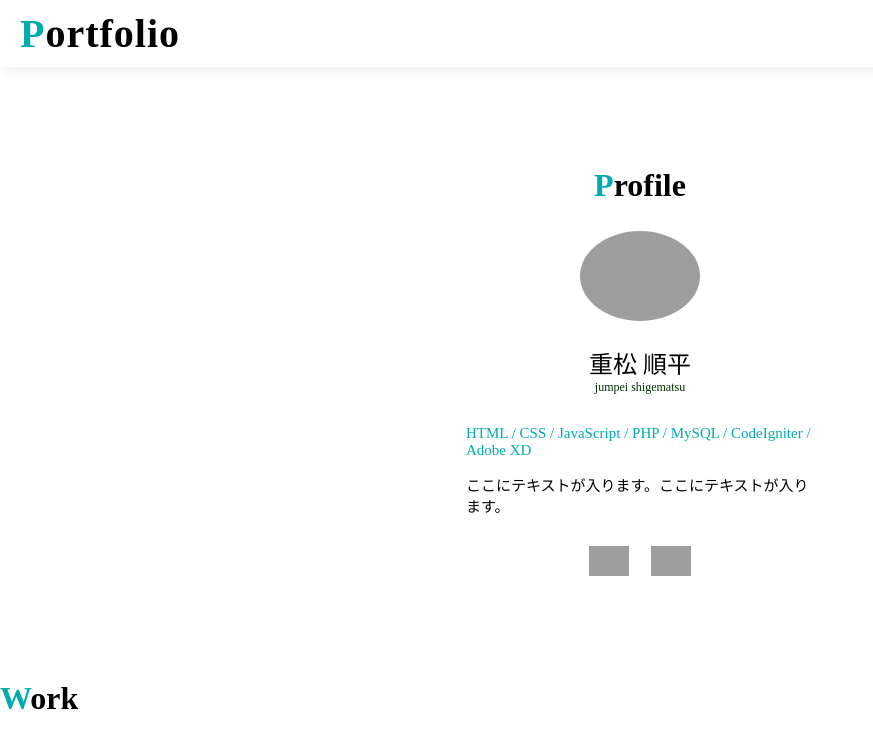
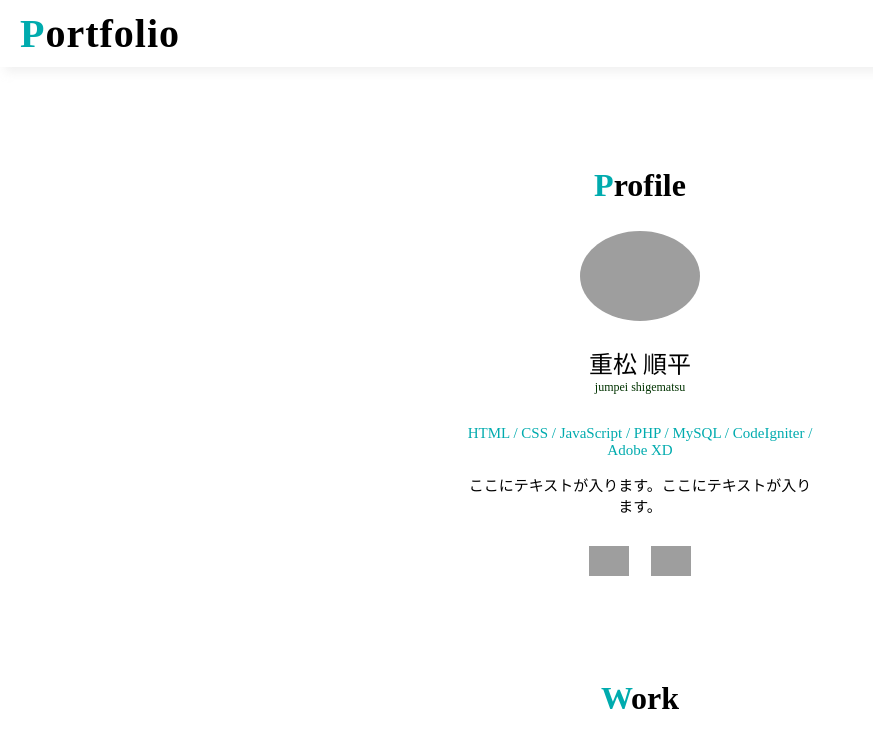
Before and after one commit to JP060404/PortfolioSample2, a PHP site: page / in a window 1280 px wide. Shown: the top 745 px of the page, without its empty margins (0-873 px from the left). Run offline with PHP 8.4, Linux system fonts and the light colour scheme; grey boxes are pictures that could not be loaded.

Commit message:
index.htmlとstyle.css 修正

```diff
--- a/index.html
+++ b/index.html
@@ -104,7 +104,7 @@
           pタグを利用
        -->
        <footer class="block-footer">
-           <p>Copyright © 2021 J. Shigematsu</p>
+           <p>Copyright © 2021  J. Shigematsu</p>
        </footer>
 
 </body>
--- a/style.css
+++ b/style.css
@@ -13,6 +13,7 @@ body {
 
 .sub-title {
     font-size: 32px;
+    text-align: center;
 }
 
 /*
@@ -72,7 +73,7 @@ body {
 .item-list p {
     font-size: 15px;
     line-height: normal;
-    text-align: left;
+    text-align: center;
 }
 
 .icon-list {
@@ -105,7 +106,6 @@ body {
 /*
 [works]のスタイルシート
 */
-
 .works-list {
     list-style: none;
     width: 100%;
@@ -113,14 +113,14 @@ body {
     margin: 30px auto;
     padding : 0;
     text-align: left;
-    overflow:hidden;
+    overflow: hidden;
 }
 
 .works-list li {
     display: block;
     width: 100%;
     max-width: 348px;
-    float:left;
+    float: left;
     margin-right: 15px;
 }
 
@@ -161,7 +161,6 @@ body {
 /*
 [footer]のスタイルシート
 */
-
 .block-footer p {
     clear: both;
     text-align: center;
```
